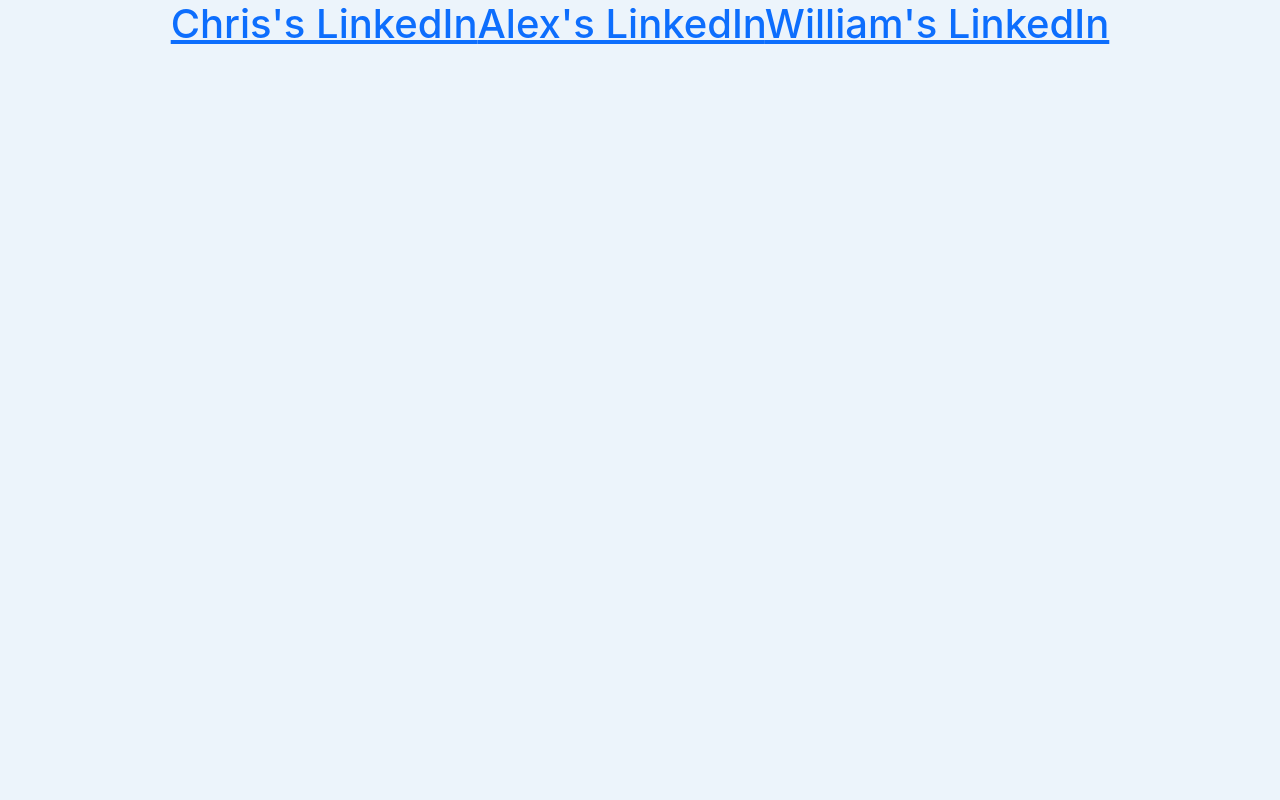
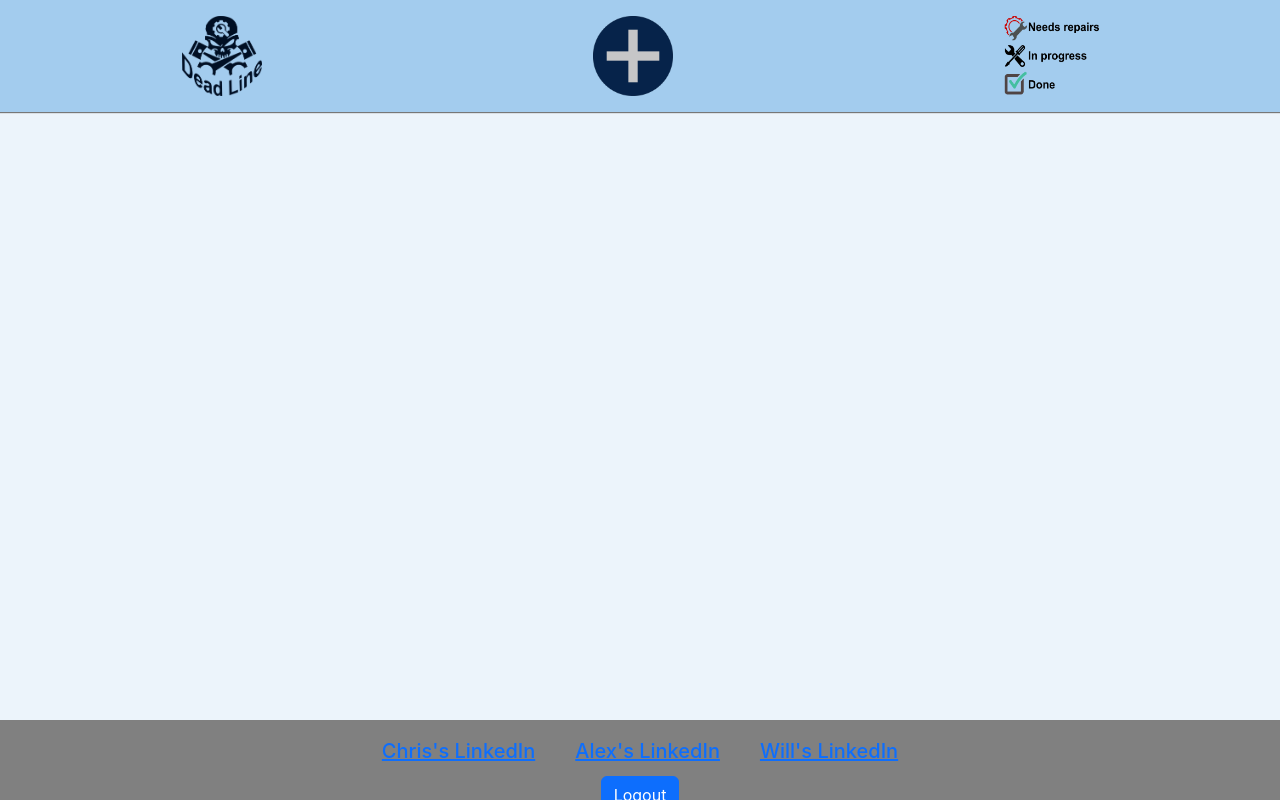
Before and after one commit to babujal/deadline_frontend, a React (Create React App) app: page / in a window 1280 px wide. Built offline with nearby package versions, Linux system fonts and the light colour scheme; no server answers.

Commit message:
updates to footer and logout path

```diff
--- a/src/App.css
+++ b/src/App.css
@@ -46,3 +46,17 @@
   height: 80px;
   background-color: gray
 }
+
+#chris-linked-in{
+
+  font-size: 20px;
+  padding: 20px;
+  }
+  #alex-linked-in{
+    font-size: 20px;
+    padding: 20px;
+  }
+ #will-linked-in{
+  font-size: 20px;
+  padding: 20px;
+ }
--- a/src/App.js
+++ b/src/App.js
@@ -7,6 +7,7 @@
 function App() {
   return (
     <div className="App">
+      <Header/>
       <Main />
       <Footer />
     </div>
--- a/src/components/Footer.js
+++ b/src/components/Footer.js
@@ -1,12 +1,19 @@
 const Footer = (props) => {
+    //Logout button
+    const logout =() => {
+
+//implement logout auth
+    };
     return (
-    <div>
+   //Footer
+   <div className="App-footer">
         <h1>
-        <a href="https://www.linkedin.com/in/cflo/">Chris's LinkedIn</a>
-        <a href="https://www.linkedin.com/in/alex1rodriguez">Alex's LinkedIn</a>
-        <a href="https://www.linkedin.com/in/william-fitzwater-9a401728a/">William's LinkedIn</a>
+        <a classsName="linked-in-button" id="chris-linked-in" href="https://www.linkedin.com/in/cflo/">Chris's LinkedIn</a>
+        <a   classsName="linked-in-button" id="alex-linked-in"href="https://www.linkedin.com/in/alex1rodriguez">Alex's LinkedIn</a>
+        <a  classsName="linked-in-button" id="will-linked-in" href="https://www.linkedin.com/in/william-fitzwater-9a401728a/">Will's LinkedIn</a>
 
         </h1>
+        <button className="footer-btn btn btn-primary" onClick={logout}>Logout</button>
         </div>
     );
 }
```
Also changed, not shown: 1 other file (tests, documents, lock files or other folders).
